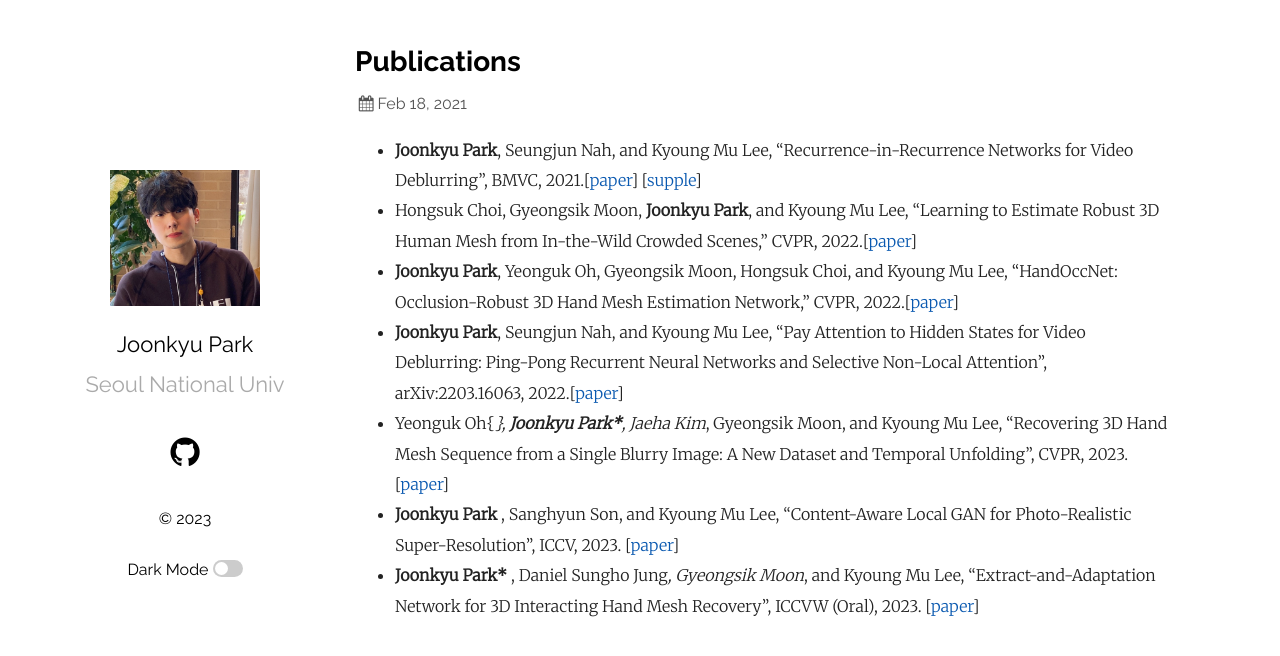
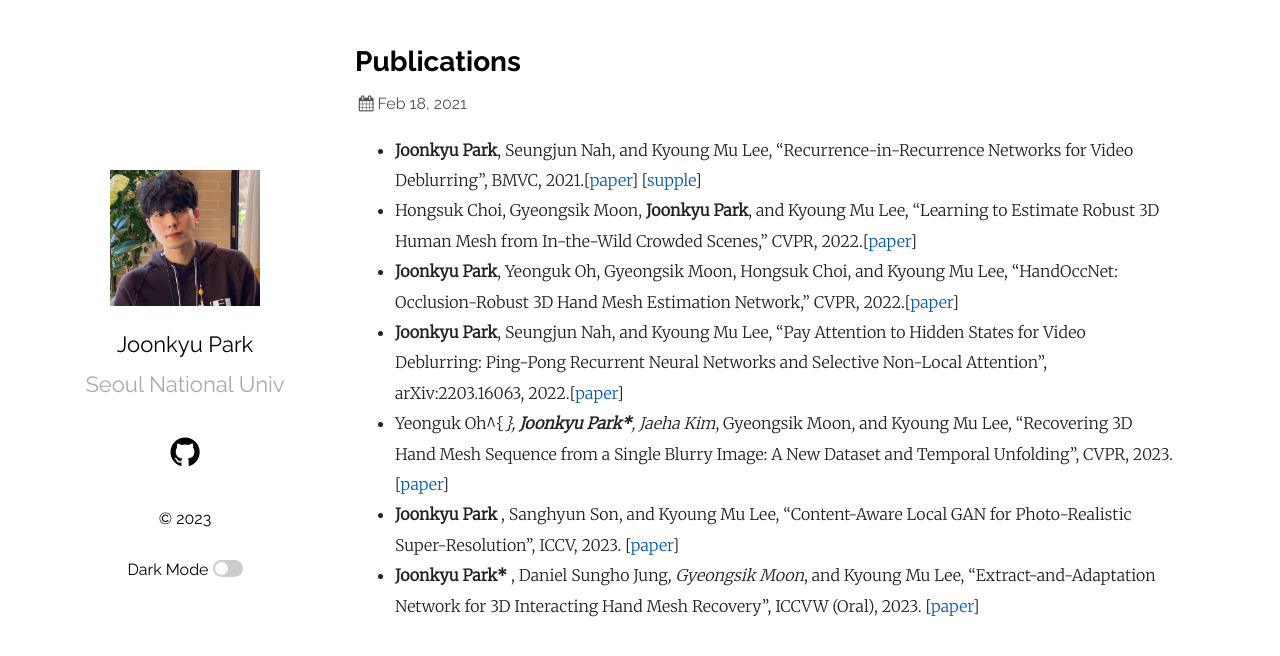
Before and after one commit to jkpark0825/jkpark0825_2.github.io, a Jekyll site: the page built from _posts/2021-10-18-welcome-to-jekyll.markdown, in a window 1280 px wide. Shown: the top 656 px of the page. Built offline with Jekyll 4.4.1, drawn with Linux system fonts in a browser that asks for light colours.

```diff
--- a/_posts/2021-10-18-welcome-to-jekyll.markdown
+++ b/_posts/2021-10-18-welcome-to-jekyll.markdown
@@ -7,7 +7,7 @@ date:   2021-02-18 14:59:54 +0900
 - Hongsuk Choi, Gyeongsik Moon, <strong>Joonkyu Park</strong>, and Kyoung Mu Lee, "Learning to Estimate Robust 3D Human Mesh from In-the-Wild Crowded Scenes," CVPR, 2022.[[paper](https://arxiv.org/pdf/2104.07300.pdf)]
 - <strong>Joonkyu Park</strong>, Yeonguk Oh, Gyeongsik Moon, Hongsuk Choi, and Kyoung Mu Lee, “HandOccNet: Occlusion-Robust 3D Hand Mesh Estimation Network,” CVPR, 2022.[[paper](https://arxiv.org/abs/2203.14564)]
 - <strong>Joonkyu Park</strong>, Seungjun Nah, and Kyoung Mu Lee, "Pay Attention to Hidden States for Video Deblurring: Ping-Pong Recurrent Neural Networks and Selective Non-Local Attention", arXiv:2203.16063, 2022.[[paper](https://arxiv.org/abs/2203.16063)]
-- Yeonguk Oh{*}, <strong>Joonkyu Park*</strong>, Jaeha Kim*, Gyeongsik Moon, and Kyoung Mu Lee, "Recovering 3D Hand Mesh Sequence from a Single Blurry Image:
+- Yeonguk Oh^{*}, <strong>Joonkyu Park*</strong>, Jaeha Kim*, Gyeongsik Moon, and Kyoung Mu Lee, "Recovering 3D Hand Mesh Sequence from a Single Blurry Image:
 A New Dataset and Temporal Unfolding", CVPR, 2023. [[paper](https://arxiv.org/pdf/2303.15417.pdf)]
 - <strong>Joonkyu Park </strong>, Sanghyun Son, and Kyoung Mu Lee, "Content-Aware Local GAN for Photo-Realistic Super-Resolution", ICCV, 2023. [[paper](https://openaccess.thecvf.com/content/ICCV2023/papers/Park_Content-Aware_Local_GAN_for_Photo-Realistic_Super-Resolution_ICCV_2023_paper.pdf)]
 - <strong>Joonkyu Park* </strong>, Daniel Sungho Jung*, Gyeongsik Moon*, and Kyoung Mu Lee, "Extract-and-Adaptation Network for 3D Interacting Hand Mesh Recovery", ICCVW (Oral), 2023. [[paper](https://openaccess.thecvf.com/content/ICCV2023W/CV4Metaverse/papers/Park_Extract-and-Adaptation_Network_for_3D_Interacting_Hand_Mesh_Recovery_ICCVW_2023_paper.pdf)]
```
